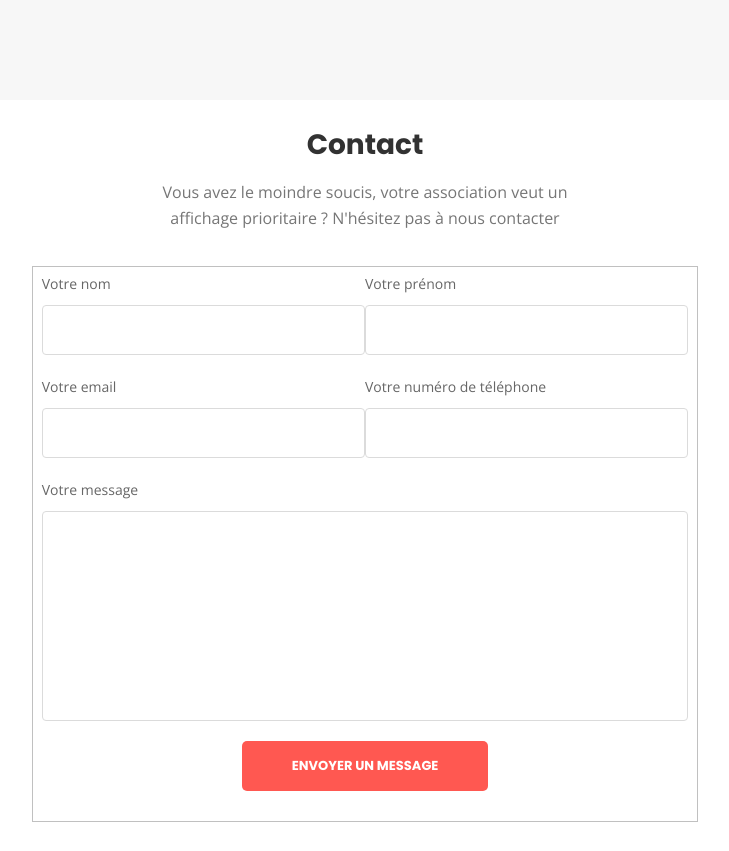
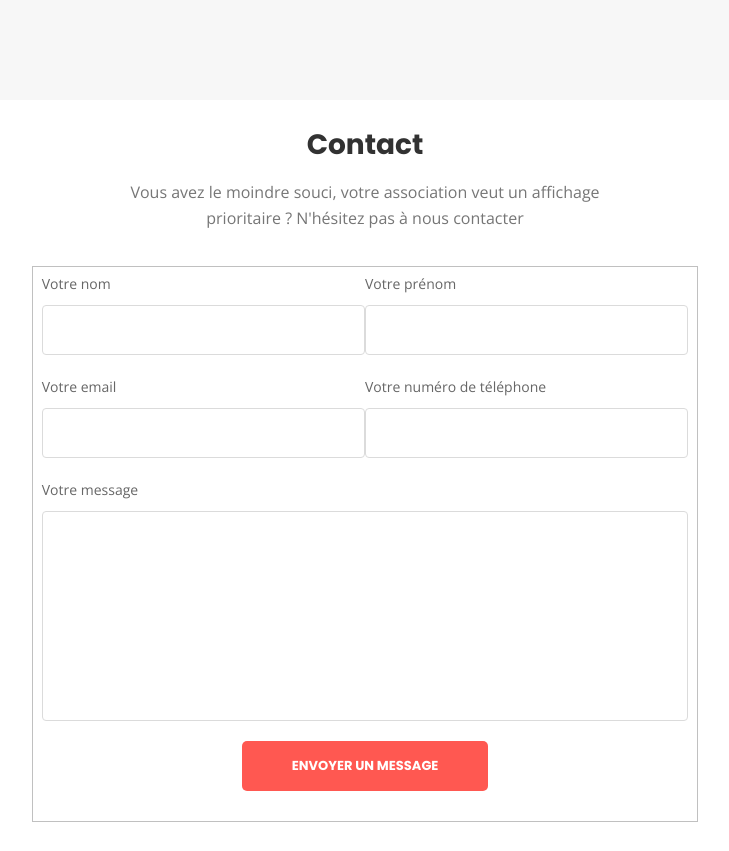
Before and after one commit to cci-wd/covid19, a Symfony app: template templates/pages/contact.html.twig in a window 1280 px wide. Shown: the part 376-1227 px from the top of the page, without its empty margins (275-1004 px from the left). Run offline with Twig, Linux system fonts and the light colour scheme; the template is opened without the code that fills it, so the values that code supplies are empty; form fields are guessed from the names that the template uses; some libraries are stand-ins or nearby versions.

Commit message:
fix speling mistake

```diff
--- a/templates/ask/new.html.twig
+++ b/templates/ask/new.html.twig
@@ -34,7 +34,7 @@
 												<h3>Proposer une mission</h3>
 											</div>
 											<div class="wt-description">
-												<p>Vous avez besoin d'aide, d'assistance ou de présence ? Proposer votre mission !</p>
+												<p>Vous avez besoin d'aide, d'assistance ou de présence ? Proposez votre mission !</p>
 											</div>
 										</div>
 										<div class="wt-joinforms">
--- a/templates/pages/contact.html.twig
+++ b/templates/pages/contact.html.twig
@@ -32,7 +32,7 @@
 												<h3>Contact</h3>
 											</div>
 											<div class="wt-description">
-												<p>Vous avez le moindre soucis, votre association veut un affichage prioritaire ? N'hésitez pas à nous contacter</p>
+												<p>Vous avez le moindre souci, votre association veut un affichage prioritaire ? N'hésitez pas à nous contacter</p>
 											</div>
 										</div>
 										<div class="wt-joinforms">
```
